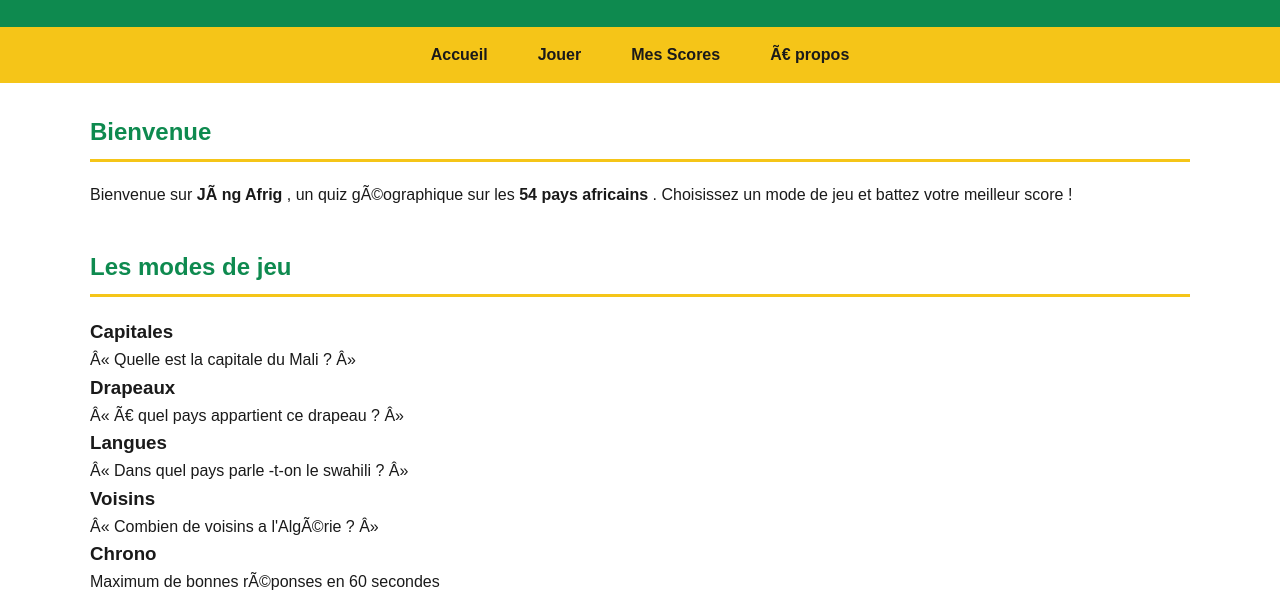
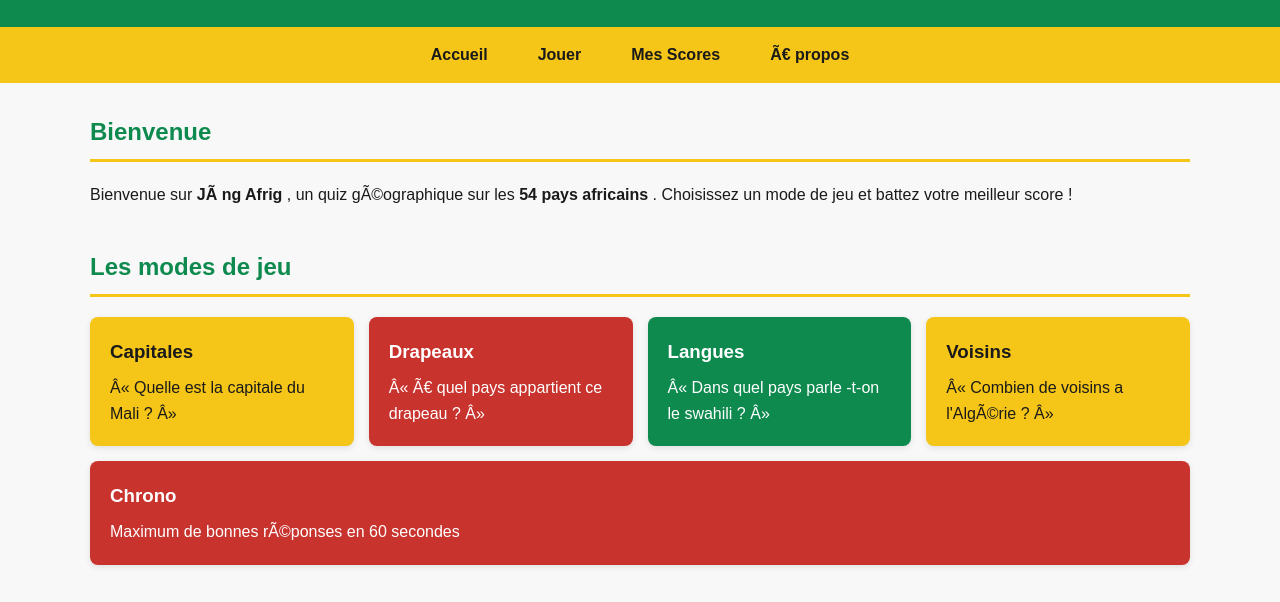
Before and after one commit to muha15nd/jang-afrig, a plain HTML site: page index.html in a window 1280 px wide. Shown: the part 133-735 px from the top of the page. Drawn offline with Linux system fonts and the light colour scheme.

Commit message:
v0.3 : CSS panafricain + Google Fonts

```diff
--- a/style.css
+++ b/style.css
@@ -1,3 +1,28 @@
+/* ===== Reset minimal ===== */
+/* ===== Palette panafricaine ===== */
+:root {
+--vert: #0E8A4F;
+--jaune: #F5C518;
+--rouge: #C8332E;
+--noir: #1A1A1A;
+--blanc-casse: #F8F8F8;
+}
+* {
+box-sizing: border -box;
+margin: 0;
+padding: 0;
+}
+body {
+font-family: 'Poppins ', sans-serif;
+line-height: 1.6;
+color: var(--noir);
+background-color: var(--blanc-casse);
+}
+h1, h2, h3 {
+font-family: 'Montserrat ', sans-serif;
+font-weight: 700;
+}
+/* ===== Header ===== */
 header {
 background-color: var(--vert);
 color: white;
@@ -14,28 +39,7 @@ font-size: 1.1rem;
 opacity: 0.9;
 font-style: italic;
 }
-:root {
---vert: #0E8A4F;
---jaune: #F5C518;
---rouge: #C8332E;
---noir: #1A1A1A;
---blanc-casse: #F8F8F8;
-}
-* {
-box-sizing: border -box;
-margin: 0;
-padding: 0;
-}
-body {
-font-family: 'Poppins ', sans-serif;
-line-height: 1.6;
-color: var(--noir);
-background-color: var(--blanc -casse);
-}
-h1, h2, h3 {
-font-family: 'Montserrat ', sans-serif;
-font-weight: 700;
-}
+/* ===== Navigation ===== */
 nav {
 background-color: var(--jaune);
 padding: 0;
@@ -48,12 +52,13 @@ color: var(--noir);
 text-decoration: none;
 font-weight: 600;
 padding: 15px 25px;
-transition: background -color 0.2s;
+transition: background-color 0.2s;
 }
 nav a:hover {
 background-color: var(--vert);
 color: white;
 }
+/* ===== Section principale ===== */
 main {
 max-width: 1100px;
 margin: 30px auto;
@@ -68,8 +73,28 @@ border-bottom: 3px solid var(--jaune);
 padding-bottom: 8px;
 margin-bottom: 20px;
 }
+/* ===== Grille de cartes (Flexbox) ===== */
+.modes-grille {
+display: flex;
+flex-wrap: wrap;
+gap: 15px;
+}
+.carte-mode {
+flex: 1 1 200px;
+padding: 20px;
+border-radius: 8px;
+color: var(--noir);
+box-shadow: 0 2px 6px rgba(0, 0, 0, 0.1);
+}
+.carte-mode h3 {
+margin-bottom: 8px;
+}
+.carte-jaune { background-color: var(--jaune); }
+.carte-rouge { background-color: var(--rouge); color: white; }
+.carte-vert { background-color: var(--vert); color: white; }
+/* ===== Boutons ===== */
 .btn {
-display: inline -block;
+display: inline-block;
 padding: 12px 28px;
 font-size: 1rem;
 font-weight: 600;
@@ -77,7 +102,7 @@ border: none;
 border-radius: 6px;
 cursor: pointer;
 text-decoration: none;
-transition: background -color 0.2s, transform 0.1s;
+transition: background-color 0.2s, transform 0.1s;
 }
 .btn-primary {
 background-color: var(--vert);
@@ -90,7 +115,7 @@ background-color: #0a6e3f; /* vert plus foncé */
 transform: scale(0.97);
 }
 .btn-secondary {
-background-color: var(--blanc -casse);
+background-color: var(--blanc-casse);
 color: var(--noir);
 border: 2px solid var(--noir);
 }
@@ -98,6 +123,7 @@ border: 2px solid var(--noir);
 background-color: var(--noir);
 color: white;
 }
+/* ===== Tableaux ===== */
 table {
 width: 100%;
 border-collapse: collapse;
@@ -114,9 +140,17 @@ td {
 padding: 10px 12px;
 border-bottom: 1px solid #e0e0e0;
 }
+/* Lignes alternées (zébrures) */
+tr:nth-child(even) td {
+background-color: rgba(245, 197, 24, 0.08);
+}
+tr:hover td {
+background-color: rgba(14, 138, 79, 0.1);
+}
+/* ===== Footer ===== */
 footer {
 background-color: var(--noir);
-color: var(--blanc -casse);
+color: var(--blanc-casse);
 padding: 25px 20px;
 text-align: center;
 margin-top: 50px;
```
Also changed, not shown: index.html (+2 -3 lines).
